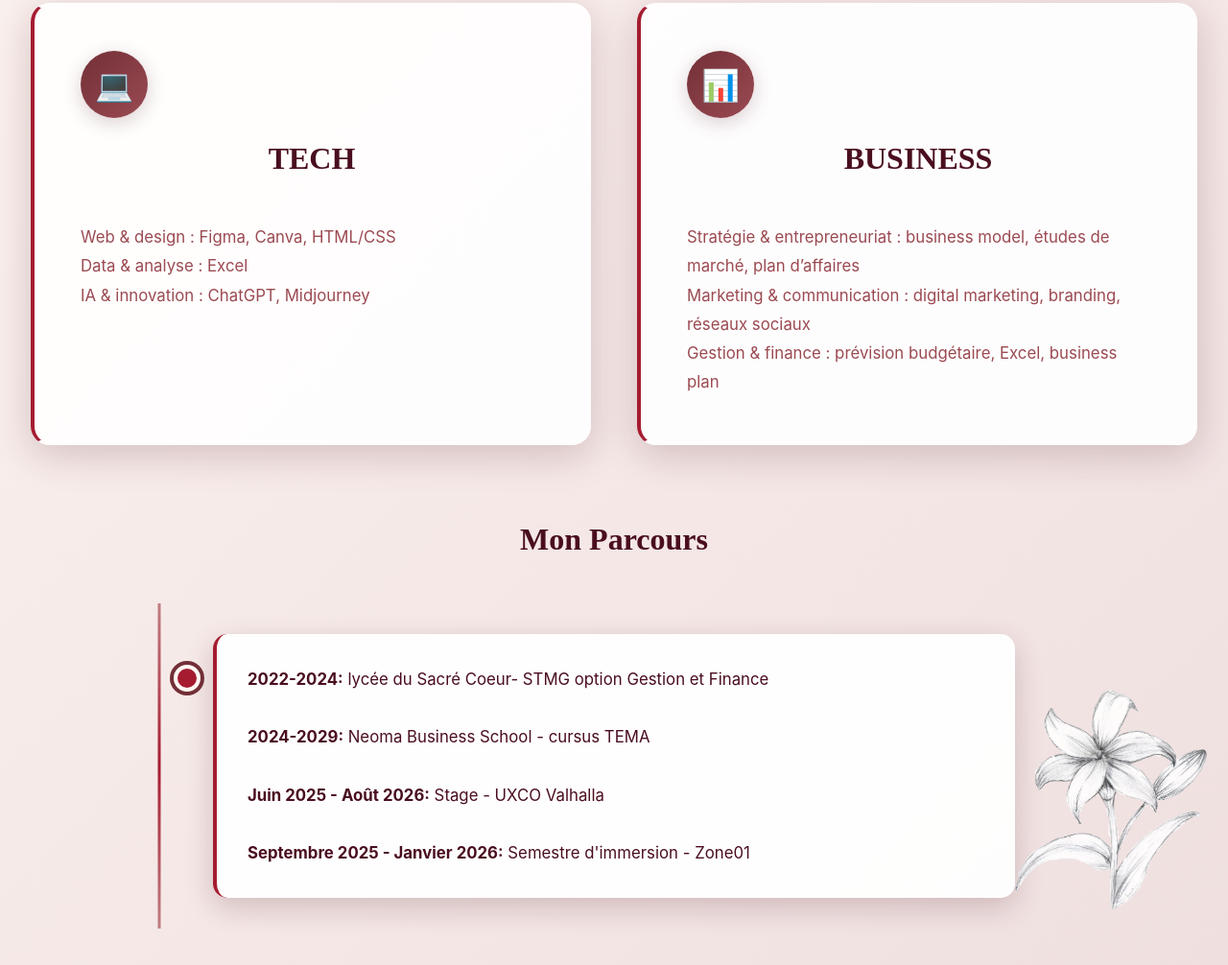
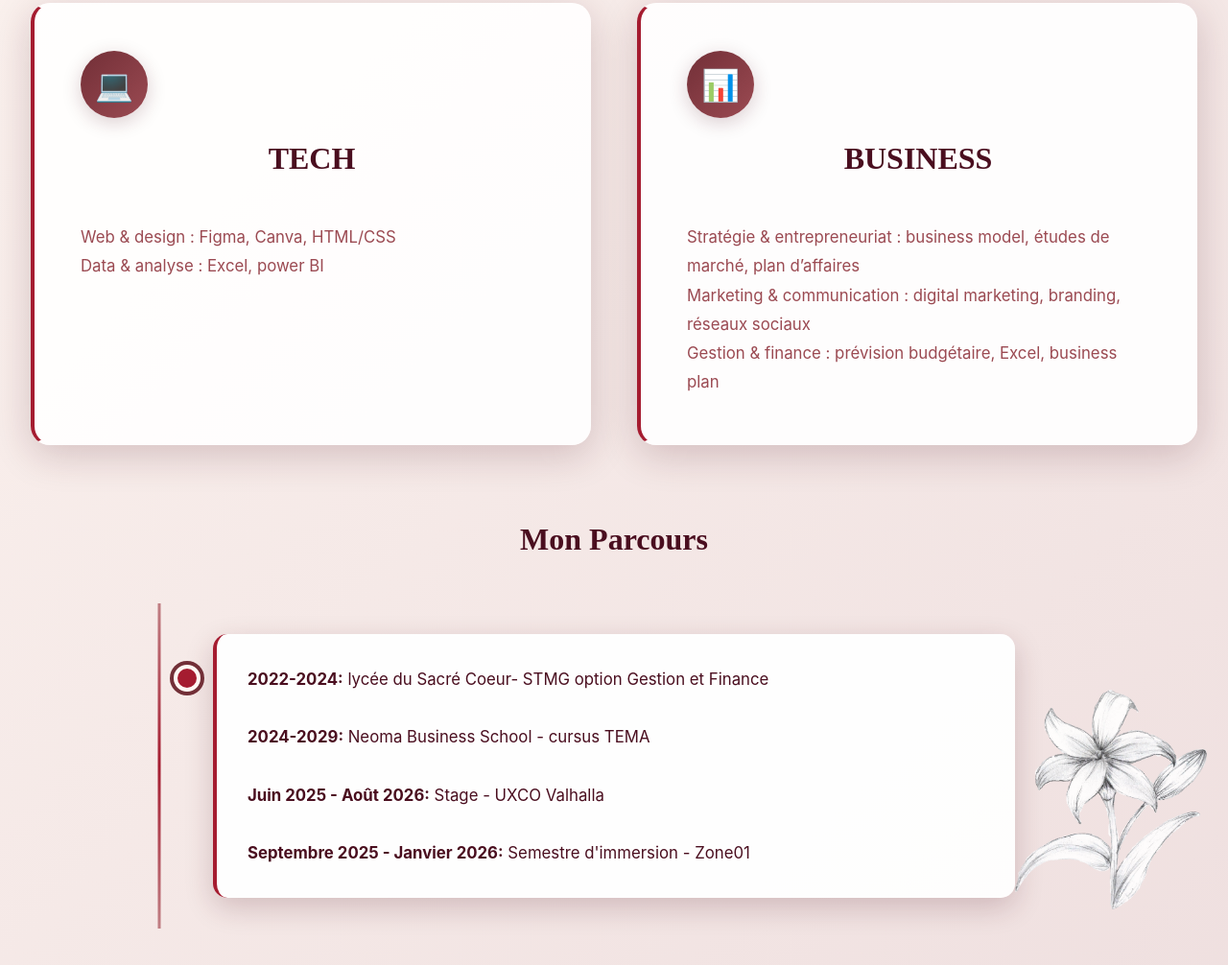
Before and after one commit to clarahiesse/portfolio, a plain HTML site: page index.html in a window 1280 px wide. Shown: the part 1103-2109 px from the top of the page at 96% size. Drawn offline with nearby package versions, Linux system fonts and the light colour scheme.

Commit message:
modif competences

```diff
--- a/index.html
+++ b/index.html
@@ -57,9 +57,7 @@ En dehors de mes études, je m’intéresse à l’art, au design et au sport, q
                         <h3>TECH</h3>
                         <p>Web & design : Figma, Canva, HTML/CSS
                         <br>
-                        Data & analyse : Excel
-                        <br>
-                        IA & innovation : ChatGPT, Midjourney</p>
+                        Data & analyse : Excel, power BI
 
                     </div>
                 </div>
```
